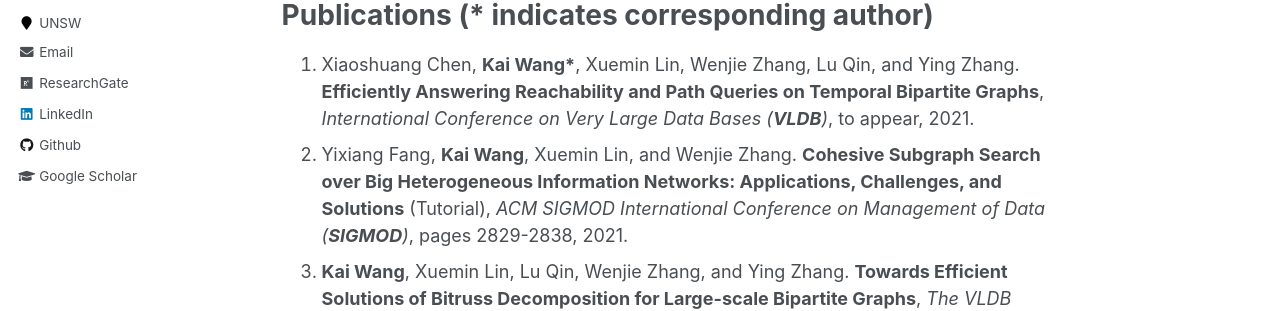
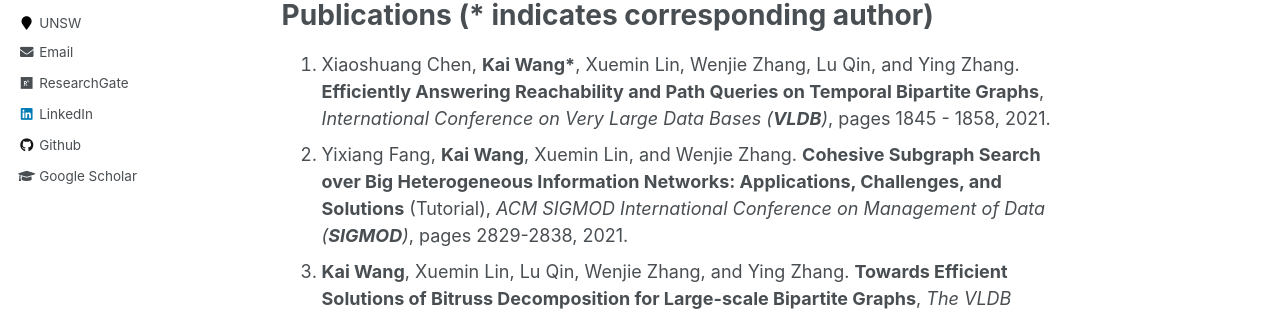
Before and after one commit to cs-kaiwang/cs-kaiwang.github.io, a Jekyll site: the page built from _pages/about.md, in a window 1280 px wide and 900 px high. Shown: the part 397-708 px from the top of the window. Built offline with Jekyll 4.4.1, drawn with Linux system fonts in a browser that asks for light colours.

Commit message:
Update about.md

```diff
--- a/_pages/about.md
+++ b/_pages/about.md
@@ -14,7 +14,7 @@ His research interests lie in big data analytics, especially for the graph/netwo
 
 Publications (* indicates corresponding author)
 ======
-1. Xiaoshuang Chen, **Kai Wang\***, Xuemin Lin, Wenjie Zhang, Lu Qin, and Ying Zhang. **Efficiently Answering Reachability and Path Queries on Temporal Bipartite Graphs**, *International Conference on Very Large Data Bases (**VLDB**)*, to appear, 2021.
+1. Xiaoshuang Chen, **Kai Wang\***, Xuemin Lin, Wenjie Zhang, Lu Qin, and Ying Zhang. **Efficiently Answering Reachability and Path Queries on Temporal Bipartite Graphs**, *International Conference on Very Large Data Bases (**VLDB**)*, pages 1845 - 1858, 2021.
 2. Yixiang Fang, **Kai Wang**, Xuemin Lin, and Wenjie Zhang. **Cohesive Subgraph Search over Big Heterogeneous Information Networks: Applications, Challenges, and Solutions** (Tutorial), *ACM SIGMOD International Conference on Management of Data (**SIGMOD**)*, pages 2829-2838, 2021.
 3. **Kai Wang**, Xuemin Lin, Lu Qin, Wenjie Zhang, and Ying Zhang. **Towards Efficient Solutions of Bitruss Decomposition for Large-scale Bipartite Graphs**, *The VLDB Journal (**VLDBJ**)*, pages 1-24, 2021.
 4. Yizhang He, **Kai Wang\***, Wenjie Zhang, Xuemin Lin, and Ying Zhang. **Exploring Cohesive Subgraphs with Vertex Engagement and Tie Strength in Bipartite Graphs**, *Information Sciences*, pages 277-296, 2021.
```
